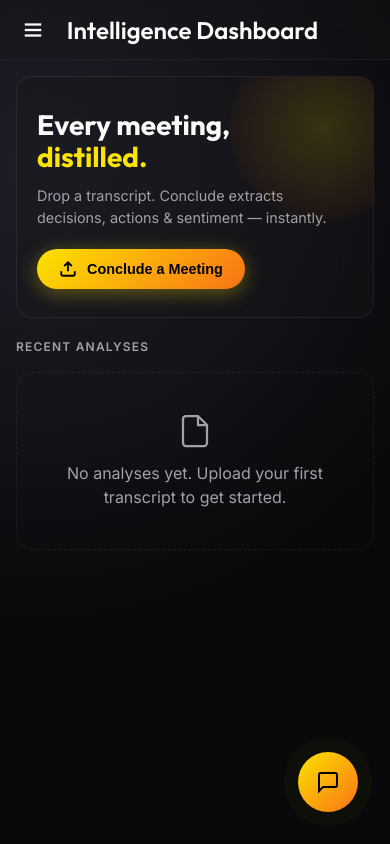
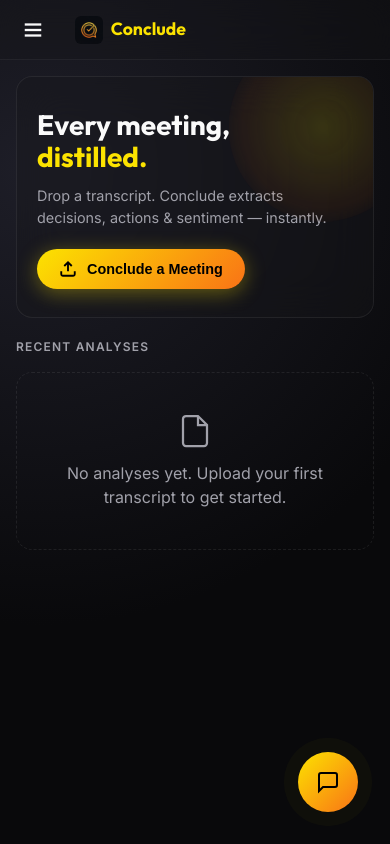
Before and after one commit to Sruthimj04/Conclude, a plain HTML site: page index.html in a window 390 px wide. Drawn offline with Linux system fonts and the light colour scheme.

Commit message:
Add files via upload

```diff
--- a/index.html
+++ b/index.html
@@ -70,7 +70,14 @@
           <line x1="3" y1="18" x2="21" y2="18"/>
         </svg>
       </button>
-      <h2 id="page-title">Intelligence Dashboard</h2>
+      <!-- Mobile brand (hidden on desktop) -->
+      <div class="mobile-brand">
+        <div style="width:28px;height:28px;overflow:hidden;border-radius:6px;flex-shrink:0;">
+          <img src="logo.png" style="width:100%;height:100%;object-fit:cover;" alt="Conclude">
+        </div>
+        <span style="font-family:'Outfit',sans-serif;font-weight:700;font-size:1.1rem;color:var(--accent-color);">Conclude</span>
+      </div>
+      <h2 id="page-title" class="desktop-page-title">Intelligence Dashboard</h2>
     </header>
 
     <div class="content-body">
--- a/styles.css
+++ b/styles.css
@@ -532,6 +532,19 @@
   margin-right: 1rem;
 }
 
+/* Mobile brand — hidden on desktop, shown on mobile */
+.mobile-brand {
+  display: none;
+  align-items: center;
+  gap: 0.5rem;
+  flex: 1;
+}
+
+/* Desktop page title — visible on desktop, hidden on mobile */
+.desktop-page-title {
+  display: block;
+}
+
 /* Sidebar overlay backdrop for mobile */
 .sidebar-overlay {
   display: none;
@@ -642,4 +655,19 @@
   .sentiment-bar {
     height: 32px;
   }
+
+  /* Show brand, hide page title in mobile header */
+  .mobile-brand {
+    display: flex;
+  }
+  .desktop-page-title {
+    display: none;
+  }
+
+  /* Header layout on mobile */
+  .header {
+    display: flex;
+    align-items: center;
+    gap: 0.5rem;
+  }
 }
```
